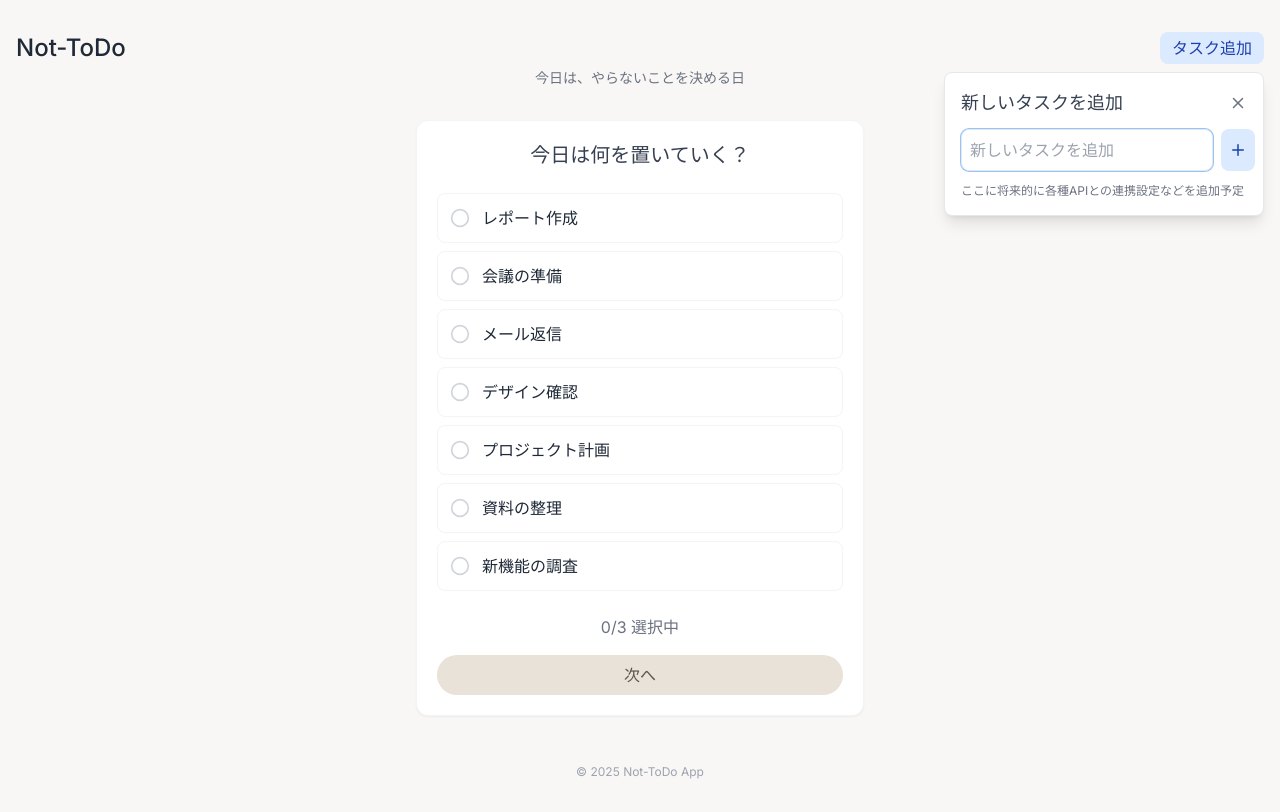
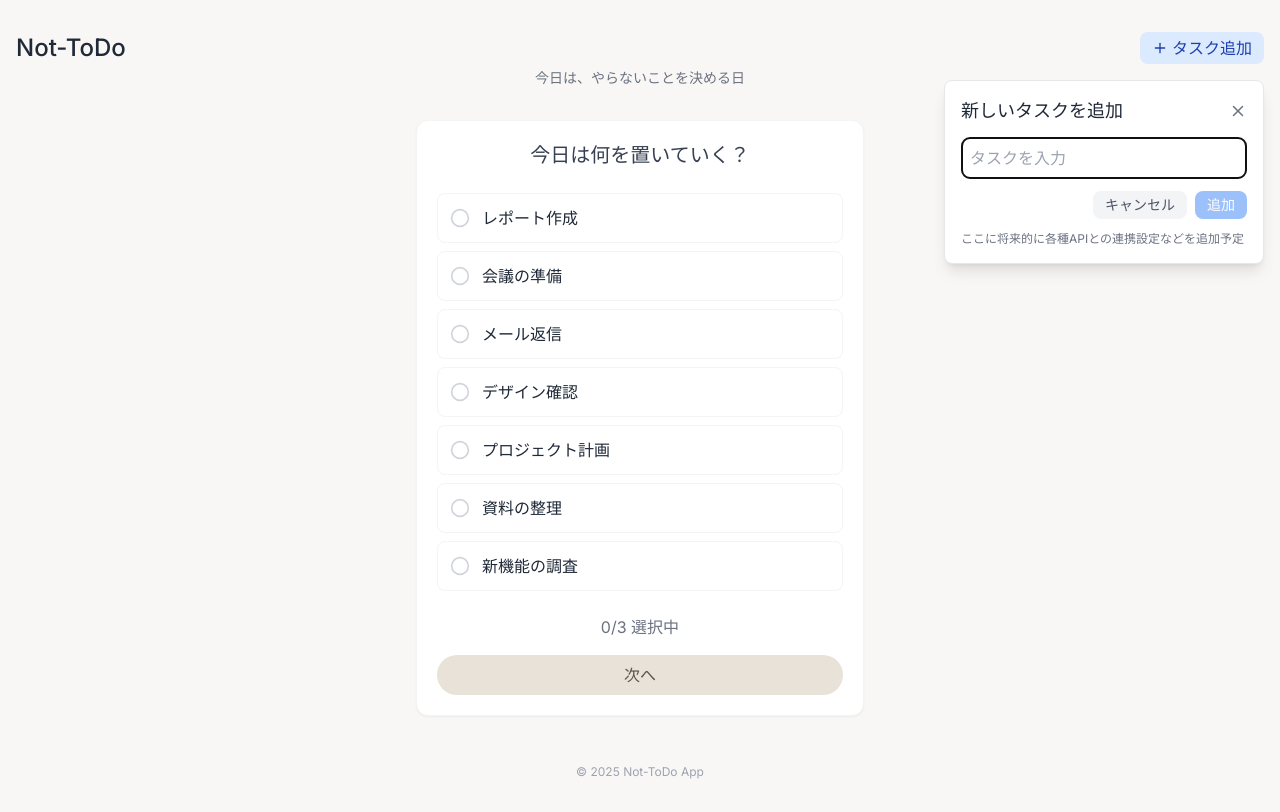
Before and after one commit to Dakuon-Devin/Not_TODO, a React (Vite) app: page / in a window 1280 px wide. Both pictures are taken after a click on the button "タスク追加". Built offline with nearby package versions, Linux system fonts and the light colour scheme; the HTML template or start-up script is replaced by a standard one.

Commit message:
タスク追加フォームの実装改善: インライン表示方式に変更
Co-Authored-By: Dakuon <takako.recruit@gmail.com>

```diff
--- a/src/components/Header.tsx
+++ b/src/components/Header.tsx
@@ -1,5 +1,5 @@
 // src/components/Header.tsx
-import React, { useState, useRef, useEffect } from 'react';
+import React, { useState } from 'react';
 import { FiPlus, FiX } from 'react-icons/fi';
 import { Task } from '@/types';
 import { generateId, getTodayDate } from '@/utils/storage';
@@ -9,10 +9,21 @@ interface HeaderProps {
 }
 
 const Header: React.FC<HeaderProps> = ({ onAddTask }) => {
-  const [isOpen, setIsOpen] = useState(false);
+  const [showForm, setShowForm] = useState(false);
   const [newTaskTitle, setNewTaskTitle] = useState('');
-  const menuRef = useRef<HTMLDivElement>(null);
-  const buttonRef = useRef<HTMLButtonElement>(null);
+
+  // フォームの表示/非表示を切り替え
+  const toggleForm = () => {
+    console.log('Toggling form visibility, current state:', !showForm);
+    setShowForm(!showForm);
+  };
+
+  // フォームを閉じる
+  const closeForm = () => {
+    console.log('Closing form');
+    setShowForm(false);
+    setNewTaskTitle('');
+  };
 
   // 新しいタスクを追加
   const handleAddTask = (e: React.FormEvent) => {
@@ -28,59 +39,37 @@ const Header: React.FC<HeaderProps> = ({ onAddTask }) => {
 
     onAddTask(newTask);
     setNewTaskTitle('');
-    setIsOpen(false);
+    closeForm();
   };
 
-  // 画面外クリック時にメニューを閉じる
-  useEffect(() => {
-    const handleClickOutside = (event: MouseEvent) => {
-      if (
-        menuRef.current &&
-        !menuRef.current.contains(event.target as Node) &&
-        buttonRef.current &&
-        !buttonRef.current.contains(event.target as Node)
-      ) {
-        setIsOpen(false);
-      }
-    };
-
-    document.addEventListener('mousedown', handleClickOutside);
-    return () => {
-      document.removeEventListener('mousedown', handleClickOutside);
-    };
-  }, []);
-
   return (
-    <div className="mb-8">
+    <div className="mb-8 relative">
       <header className="mb-4">
         <div className="flex justify-between items-center">
           <h1 className="text-2xl font-medium text-gray-800">
             Not-ToDo
           </h1>
-          <div className="relative">
           <button
-              ref={buttonRef}
-              onClick={() => {
-                console.log('Button clicked, toggling menu');
-                setIsOpen(!isOpen);
-              }}
-              className="px-3 py-1 rounded-lg bg-blue-100 hover:bg-blue-200 focus:outline-none text-blue-800"
+            onClick={toggleForm}
+            className="px-3 py-1 rounded-lg bg-blue-100 hover:bg-blue-200 focus:outline-none text-blue-800 flex items-center"
             type="button"
           >
+            <FiPlus className="mr-1" />
             タスク追加
           </button>
+        </div>
+        <p className="text-center text-gray-500 text-sm mt-1">
+          今日は、やらないことを決める日
+        </p>
+      </header>
 
-            {isOpen && (
-              <div
-                ref={menuRef}
-                className="absolute right-0 top-10 bg-white rounded-lg shadow-lg border border-gray-200 p-4 w-80 z-50"
-              >
+      {/* タスク追加フォーム（インライン表示） */}
+      {showForm && (
+        <div className="absolute right-0 top-12 bg-white rounded-lg shadow-lg border border-gray-200 p-4 w-80 z-50">
           <div className="flex justify-between items-center mb-3">
-                  <h3 className="text-lg font-medium text-gray-700">
-                    新しいタスクを追加
-                  </h3>
+            <h3 className="text-lg font-medium">新しいタスクを追加</h3>
             <button
-                    onClick={() => setIsOpen(false)}
+              onClick={closeForm}
               className="text-gray-500 hover:text-gray-700"
               type="button"
             >
@@ -89,37 +78,41 @@ const Header: React.FC<HeaderProps> = ({ onAddTask }) => {
           </div>
 
           <form onSubmit={handleAddTask}>
-                  <div className="flex gap-2 mb-3">
+            <div className="mb-3">
               <input
                 type="text"
                 value={newTaskTitle}
                 onChange={(e) => setNewTaskTitle(e.target.value)}
-                      placeholder="新しいタスクを追加"
-                      className="flex-1 p-2 border border-gray-200 rounded-lg focus:outline-none focus:ring-1 focus:ring-blue-300"
+                placeholder="タスクを入力"
+                className="w-full p-2 border border-gray-300 rounded-lg"
                 autoFocus
               />
+            </div>
+
+            <div className="flex justify-end">
+              <button
+                type="button"
+                onClick={closeForm}
+                className="mr-2 px-3 py-1 text-sm text-gray-600 bg-gray-100 rounded-lg hover:bg-gray-200"
+              >
+                キャンセル
+              </button>
               <button
                 type="submit"
-                      className="p-2 bg-blue-100 text-blue-800 rounded-lg hover:bg-blue-200"
                 disabled={!newTaskTitle.trim()}
+                className="px-3 py-1 text-sm bg-blue-500 text-white rounded-lg hover:bg-blue-600 disabled:opacity-50"
               >
-                      <FiPlus size={18} />
+                追加
               </button>
             </div>
           </form>
 
-                <div className="text-xs text-gray-500 mt-2">
+          <div className="text-xs text-gray-500 mt-3">
             ここに将来的に各種APIとの連携設定などを追加予定
           </div>
         </div>
       )}
     </div>
-        </div>
-        <p className="text-center text-gray-500 text-sm mt-1">
-          今日は、やらないことを決める日
-        </p>
-      </header>
-    </div>
   );
 };
 
```
Lines whose indentation alone changed are shown as unchanged.
